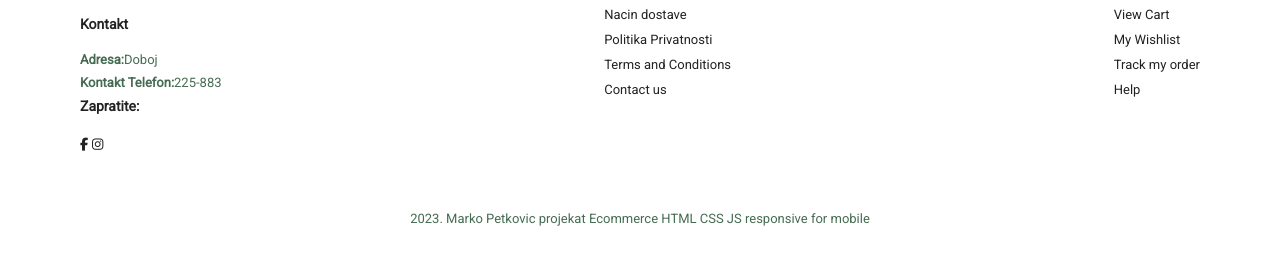
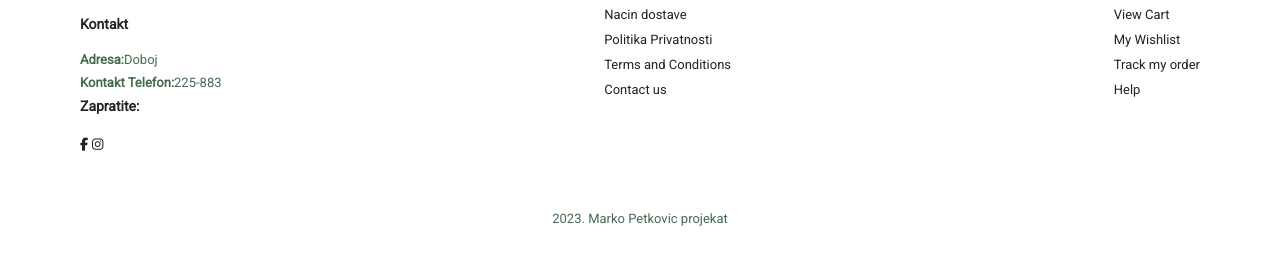
Before and after one commit to Markovgit/AM, a plain HTML site: page shop.html in a window 1280 px wide. Shown: the part 2161-2425 px from the top of the page. Drawn offline with Linux system fonts and the light colour scheme; a web font is replaced by a local one.

Commit message:
Update shop.html

```diff
--- a/shop.html
+++ b/shop.html
@@ -4,7 +4,7 @@
     <meta charset="UTF-8">
     <meta http-equiv="X-UA-Compatible" content="IE=edge">
     <meta name="viewport" content="width=device-width, initial-scale=1.0">
-    <title>ECOMERC PRODAVNICA </title>
+    <title>AM BALZAMI</title>
     <script src="https://kit.fontawesome.com/573115ecc3.js" crossorigin="anonymous"></script>
     <link rel="stylesheet"href="style.css">
 
@@ -299,7 +299,7 @@
 
 
             <div class="copyright">
-                <p>2023. Marko Petkovic projekat Ecommerce HTML CSS JS responsive for mobile </p>
+                <p>2023. Marko Petkovic projekat </p>
             </div>
     </footer>
 
```
